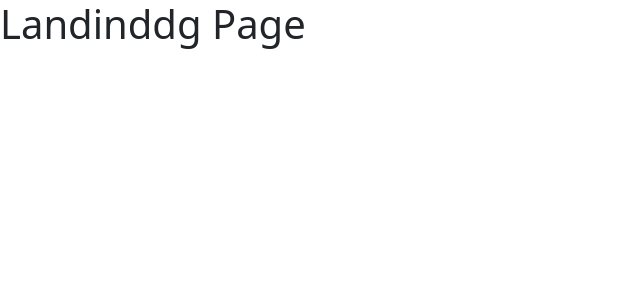
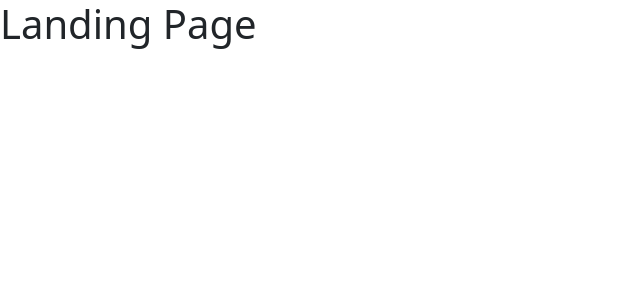
Before and after one commit to eightsuzuki/Blog-using-Microservices-with-Node-JS-and-React, a Next.js app in the folder client/: page / in a window 1280 px wide. Shown: the top 300 px of the page, without its empty margins (0-640 px from the left). Built offline with nearby package versions, Linux system fonts and the light colour scheme.

Commit message:
Successful Account Singup

```diff
--- a/client/package.json
+++ b/client/package.json
@@ -10,6 +10,7 @@
   "author": "",
   "license": "ISC",
   "dependencies": {
+    "axios": "^1.4.0",
     "bootstrap": "^5.2.3",
     "next": "^13.4.1",
     "react": "^18.2.0",
--- a/client/pages/index.js
+++ b/client/pages/index.js
@@ -1,3 +1,3 @@
 export default () => {
-  return <h1>Landinddg Page</h1>;
+  return <h1>Landing Page</h1>;
 };
```
Also changed, not shown: client/pages/auth/signup.js (+10 -4 lines), 1 other file (tests, documents, lock files or other folders).
